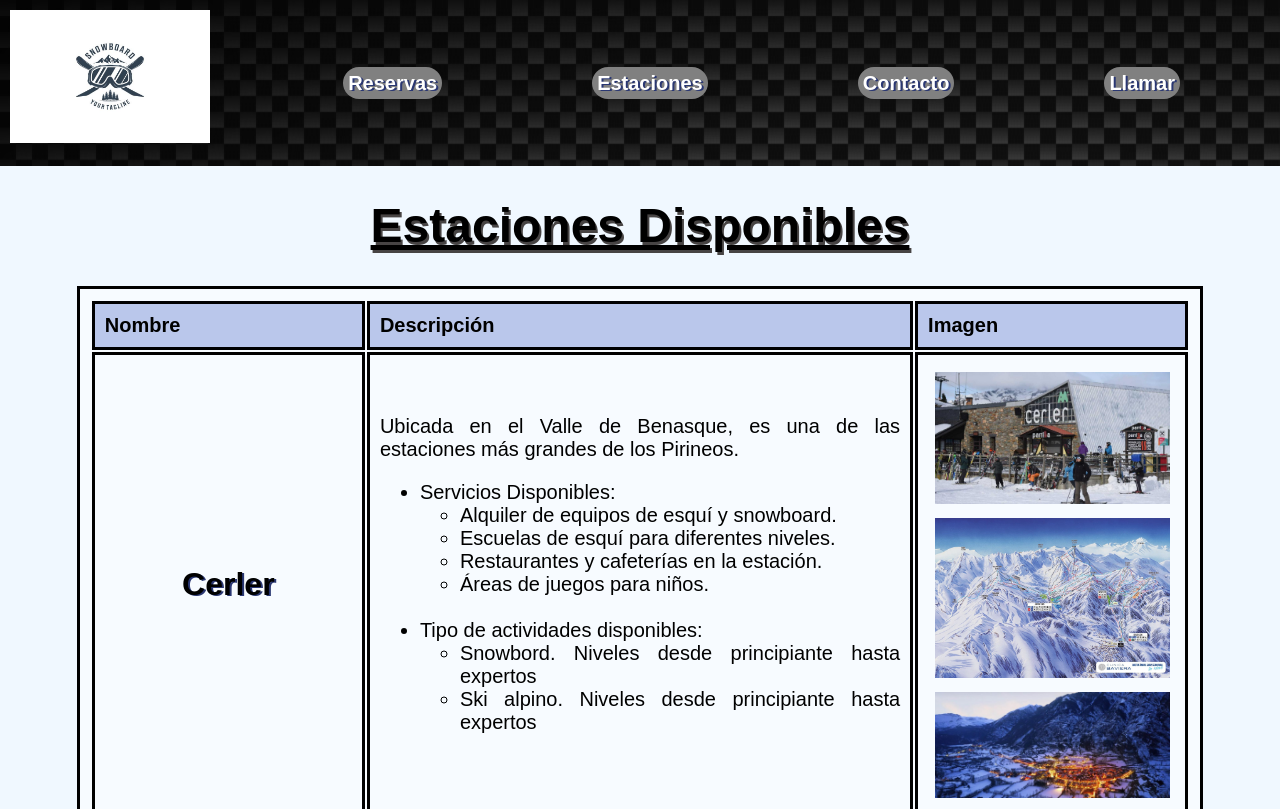
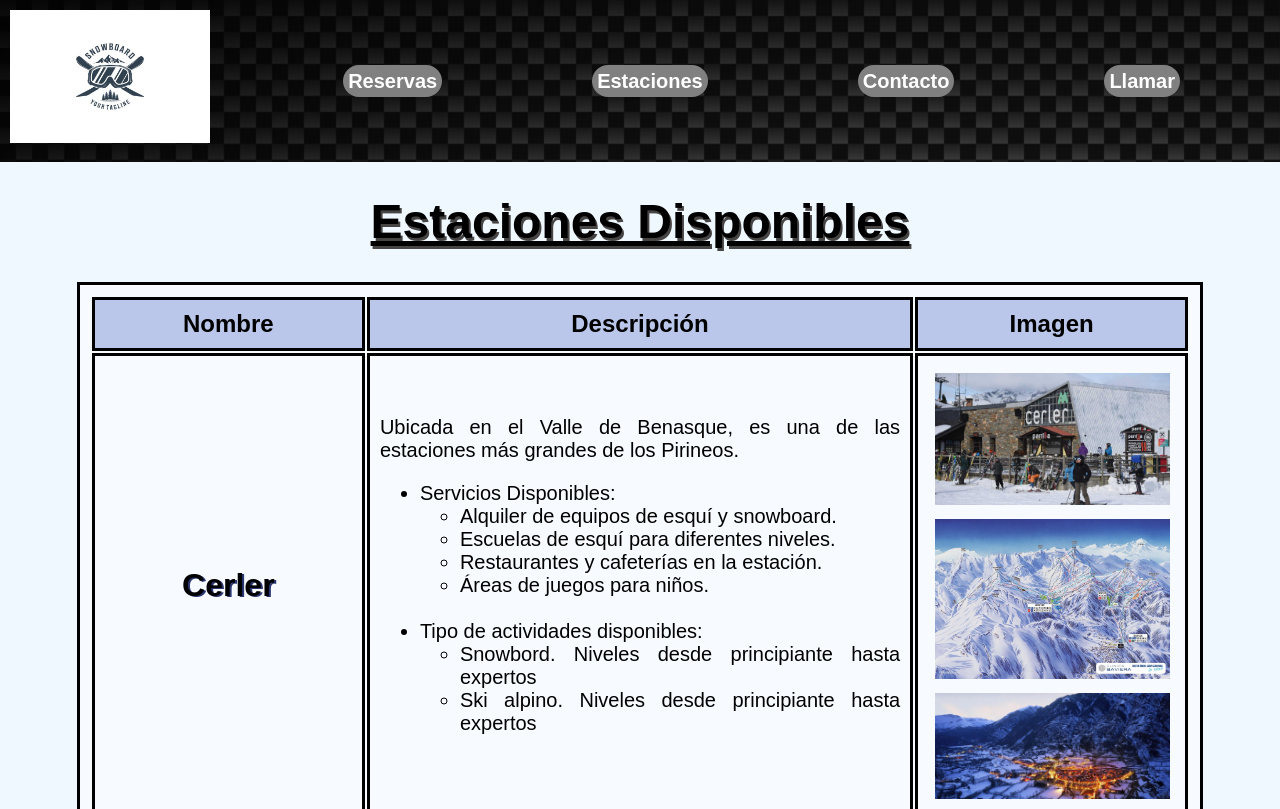
Before and after one commit to SiiiMoon/SiiiMoon.github.io, a plain HTML site: page Estaciones.html in a window 1280 px wide. Shown: the top 809 px of the page. Drawn offline with Linux system fonts and the light colour scheme.

Commit message:
correccion en un cosilla de estaciones

```diff
--- a/style/Estaciones.css
+++ b/style/Estaciones.css
@@ -121,7 +121,7 @@ footer a:hover{
   margin: auto auto;
 }
 
-th{
+table th{
   text-align: center;
   font-size: x-large;
   text-align: center;
@@ -135,7 +135,7 @@ table, th, td {
   padding: 10px;
 }
 
-a{
+table a{
   text-shadow: 2px 1px #2a3772;
   font-size: xx-large;
   text-decoration: none;
```
